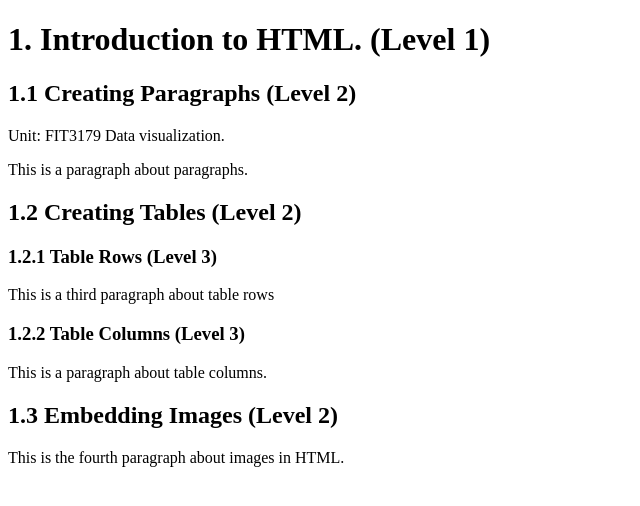
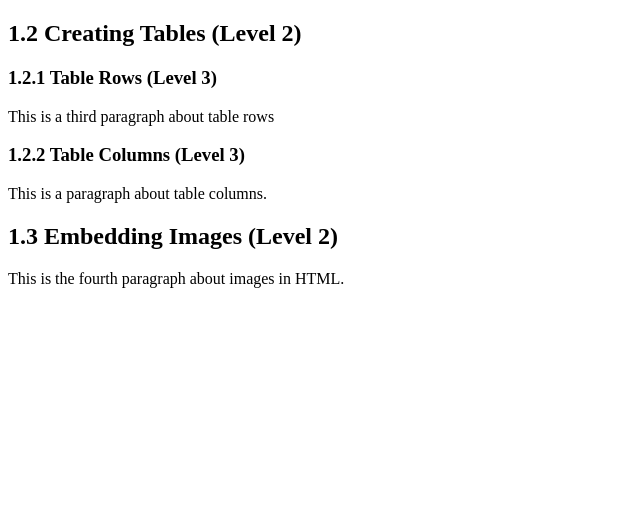
Before and after one commit to donnnnnnieeeeee011012/3179, a plain HTML site: page headings.html in a window 1280 px wide. Shown: the whole page, without its empty margins (0-640 px from the left). Drawn offline with Linux system fonts and the light colour scheme.

Commit message:
add heading files second try

```diff
--- a/headings.html
+++ b/headings.html
@@ -4,10 +4,6 @@
     <title>My First HTML Document</title>
 </head>
 <body>
-    <h1>1. Introduction to HTML. (Level 1)</h1>
-    <h2>1.1 Creating Paragraphs (Level 2)</h2>
-    <p> Unit: FIT3179 Data visualization. </p>
-    <p> This is a paragraph about paragraphs. </p>
 
     <h2> 1.2 Creating Tables (Level 2)</h2>
     <h3> 1.2.1 Table Rows (Level 3)</h3>
```
